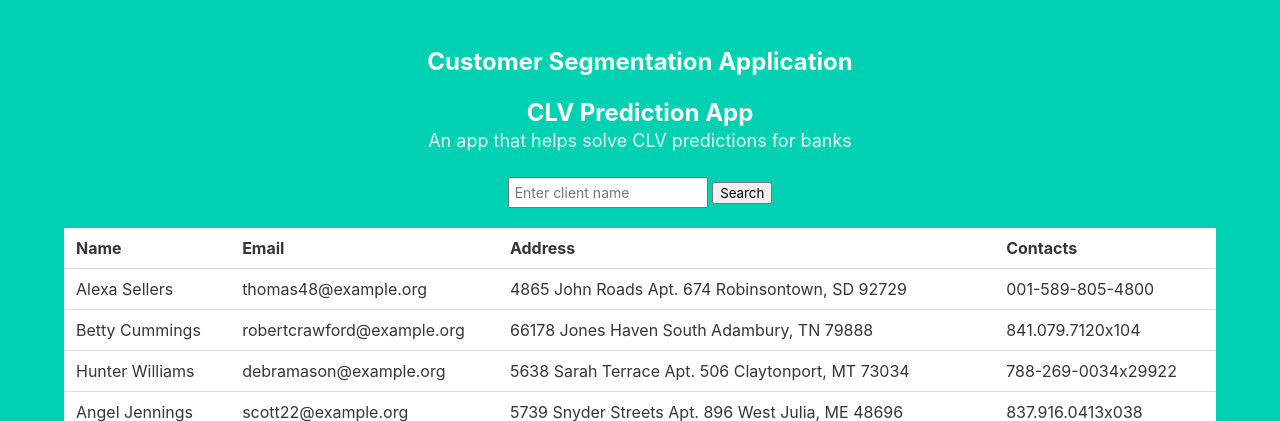
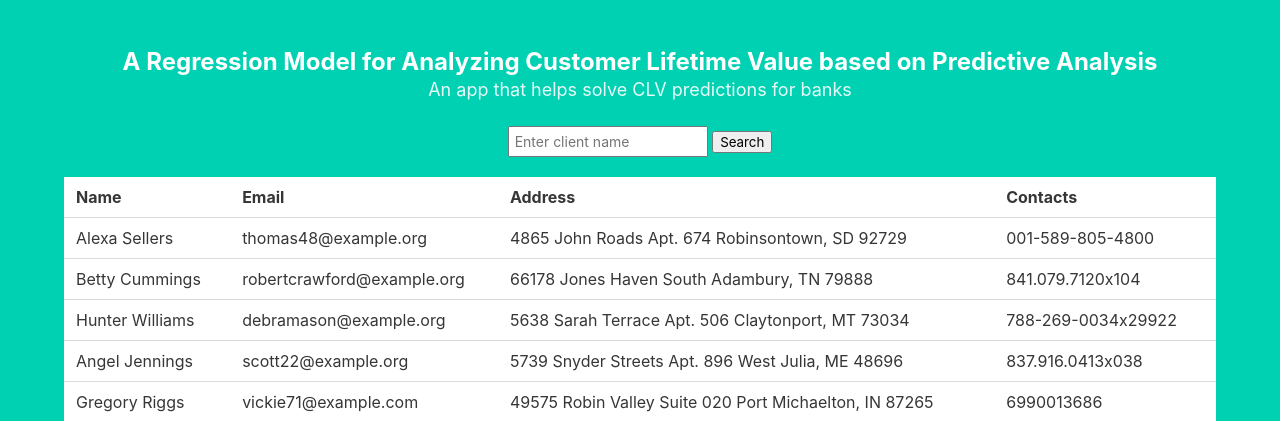
Before and after one commit to PeterWanjihia/Customer-2, a Flask app: page / in a window 1280 px wide. Shown: the part 52-473 px from the top of the page. Run offline with Flask 3, Linux system fonts and the light colour scheme.

Commit message:
Update index.html
change in title

```diff
--- a/project/templates/index.html
+++ b/project/templates/index.html
@@ -1,8 +1,8 @@
 {% extends "base.html" %}
 
 {% block content %}
-  <h1 class="title">Customer Segmentation Application</h1>
-  <h1 class="title">CLV Prediction App</h1>
+  <h1 class="title">A Regression Model for Analyzing Customer Lifetime Value based on Predictive Analysis</h1>
+
   <p class="subtitle">An app that helps solve CLV predictions for banks</p>
 
   <form class="search-form" method="POST" action="/search">
```
